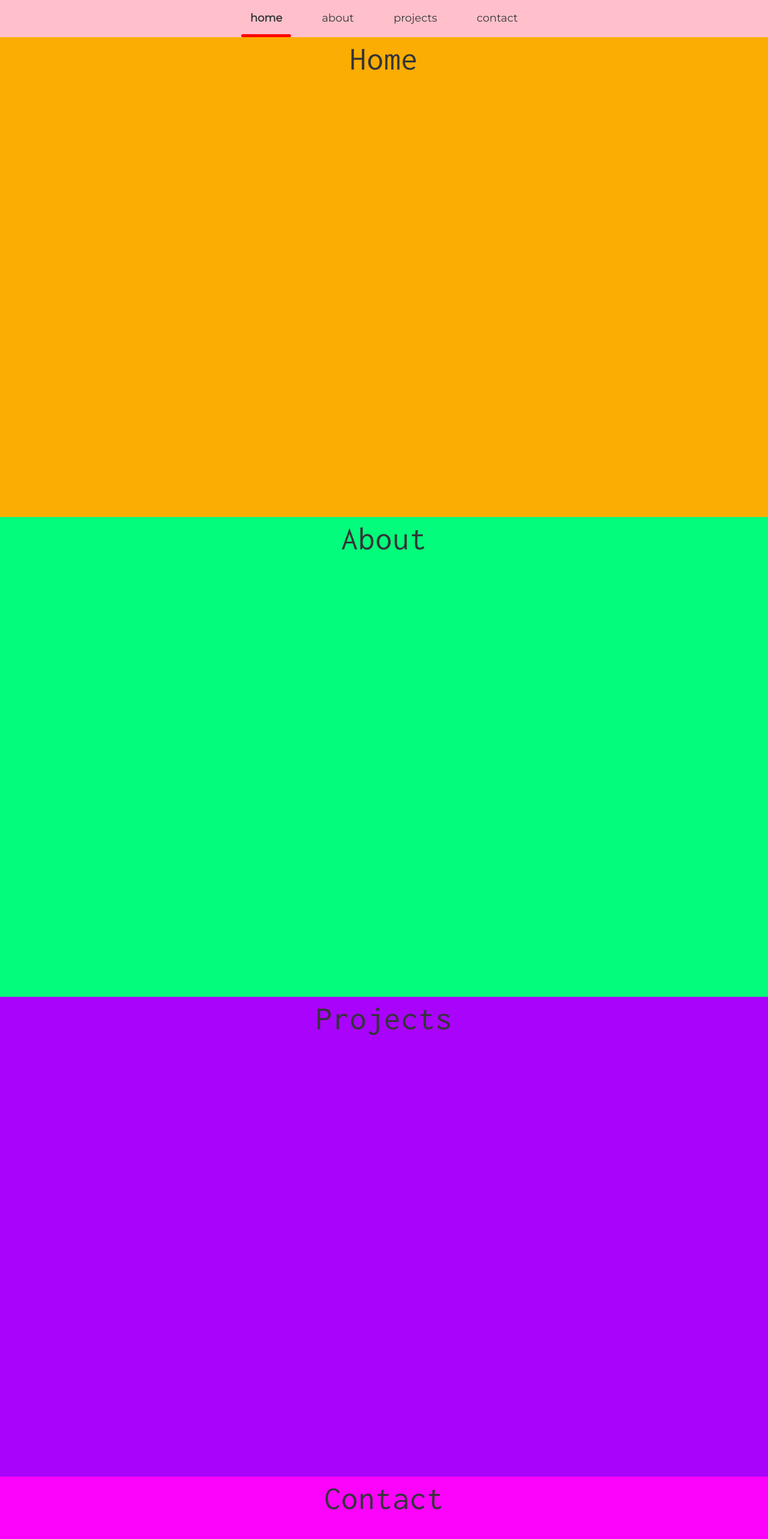
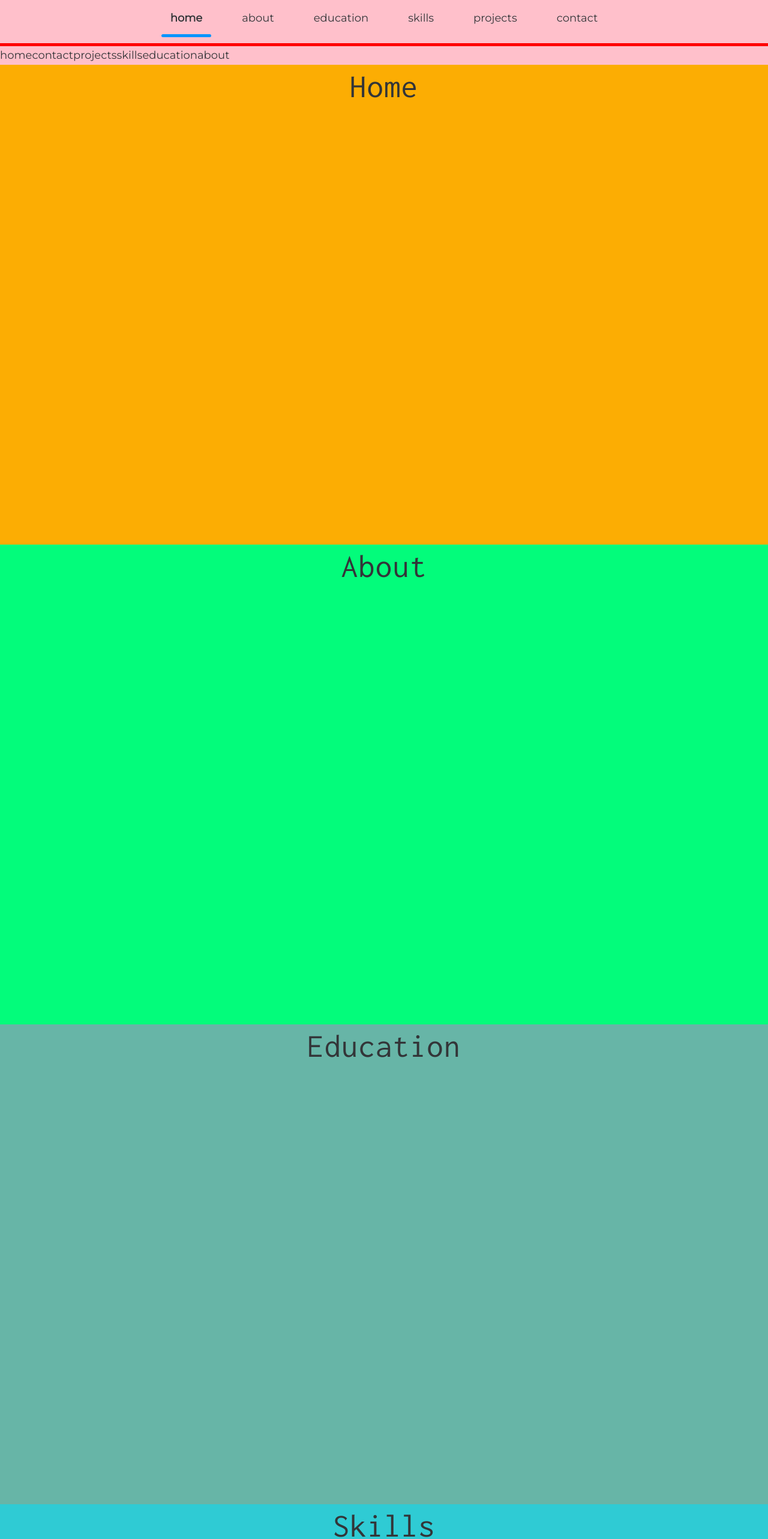
Before and after one commit to Tohid001/advanced-navigation-menu-functionality-on-scroll-in-a-react-project, a React (Create React App) app: page / in a window 1280 px wide. Shown: the top 2566 px of the page at 60% size. Built offline with nearby package versions, Linux system fonts and the light colour scheme.

Commit message:
progressbar partially set up

```diff
--- a/src/Navbar.js
+++ b/src/Navbar.js
@@ -1,11 +1,21 @@
-import React, { useRef, useState } from "react";
-import { NavBar } from "./Styled-components.js";
+import React, { useState, useRef, useEffect } from "react";
+import { NavBar, ProgressBar } from "./Styled-components.js";
 
 import { links } from "./data.js";
 const Navbar = ({ current, setCurrent }) => {
   console.log("rendered");
 
+  const progressedSections = useRef([]);
   const navEl = useRef(null);
+
+  useEffect(() => {
+    console.log("effect");
+    if (!progressedSections.current.includes(current)) {
+      progressedSections.current = [...progressedSections.current, current];
+    }
+    console.log(progressedSections.current);
+  }, [current]);
+
   const handleClick = (e) => {
     e.preventDefault();
     // console.log(navEl.current.offsetHeight);
@@ -33,6 +43,10 @@ const Navbar = ({ current, setCurrent }) => {
           );
         })}
       </ul>
+      <ProgressBar
+        fraction={progressedSections.current.length / links.length}
+      />
+      <div>{progressedSections.current}</div>
     </NavBar>
   );
 };
--- a/src/Styled-components.js
+++ b/src/Styled-components.js
@@ -31,7 +31,7 @@ export const NavBar = styled.nav`
         right: 0;
         height: 5px;
         border-radius: 40px;
-        background-color: red;
+        background-color: #0095ff;
         transition: all 0.3s ease;
         transform-origin: left;
         transform: scaleX(0);
@@ -55,13 +55,50 @@ export const StyledSection = styled.div`
   justify-content: center;
   width: 100%;
   height: 100vh;
-  background: ${({ section }) =>
-    section === "home"
-      ? "#fcad03"
-      : section === "about"
-      ? "#03fc7b"
-      : section === "projects"
-      ? "#a903fc"
-      : "#fc03fc"};
+  background: ${({ section }) => {
+    switch (section) {
+      case "home":
+        return "#fcad03";
+        break;
+      case "about":
+        return "#03fc7b";
+        break;
+      case "education":
+        return "#67b5a7";
+        break;
+      case "skills":
+        return "#2fcbd4";
+        break;
+      case "projects":
+        return "#a903fc";
+        break;
+      case "contact":
+        return "#fc03fc";
+        break;
+
+      default:
+        break;
+    }
+  }};
   font-size: 2rem;
 `;
+
+export const ProgressBar = styled.div`
+  margin-top: 10px;
+  width: 100%;
+  height: 5px;
+  position: relative;
+  background: #66727a;
+  &::before {
+    content: "";
+    position: absolute;
+    top: 0;
+    bottom: 0;
+    left: 0;
+    right: 0;
+    background: red;
+    transform-origin: left;
+    transition: all 0.5s ease;
+    transform: ${(props) => `scaleX(${props.fraction})`};
+  }
+`;
--- a/src/data.js
+++ b/src/data.js
@@ -15,12 +15,25 @@ export const links = [
   },
   {
     id: 3,
+    text: "education",
+    url: "#education",
+    Component: StyledSection,
+  },
+  {
+    id: 4,
+    text: "skills",
+    url: "#skills",
+    Component: StyledSection,
+  },
+  {
+    id: 5,
     text: "projects",
     url: "#projects",
     Component: StyledSection,
   },
+
   {
-    id: 4,
+    id: 6,
     text: "contact",
     url: "#contact",
     Component: StyledSection,
```
Also changed, not shown: 1 other file (tests, documents, lock files or other folders).
